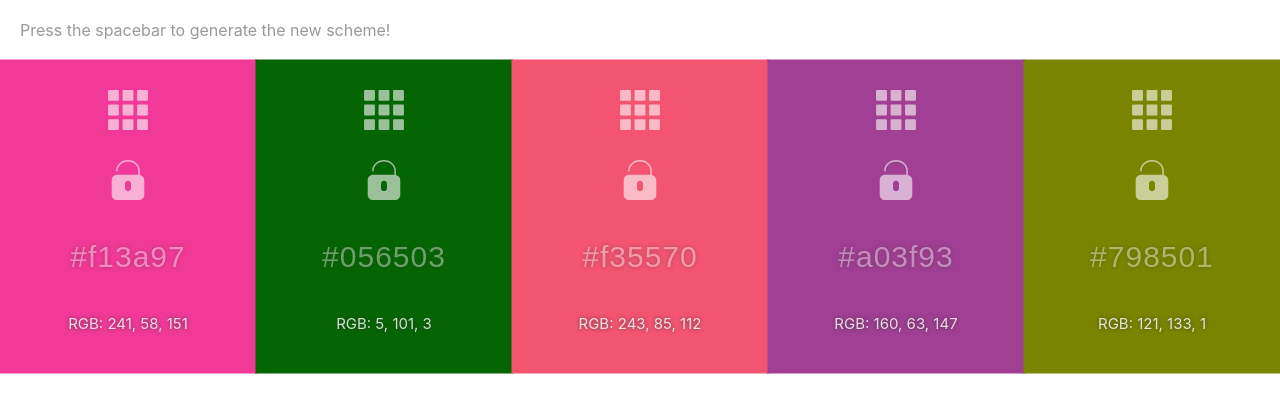
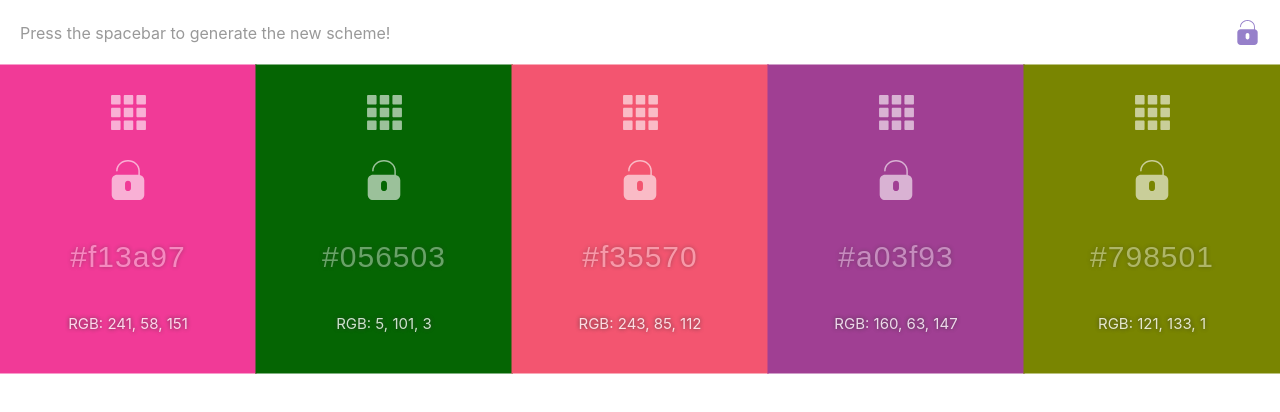
Before and after one commit to okradzemirian/color-generator, a React (Create React App) app: page / in a window 1280 px wide. Shown: the top 412 px of the page. Built offline with nearby package versions, Linux system fonts and the light colour scheme.

Commit message:
Added unlock all feature

```diff
--- a/src/_variables.scss
+++ b/src/_variables.scss
@@ -1,3 +1,5 @@
 $grey: #999;
 $dark: #333;
 $white: #fff;
+$primary: #512da8;
+$dark-primary: #311b92;
--- a/src/components/Color/Color.js
+++ b/src/components/Color/Color.js
@@ -1,11 +1,11 @@
-import React, { useState, useEffect } from 'react'
+import React, { useState } from 'react'
 import ShadesList from '../ShadesList/ShadesList'
 import convertRgbToHex from '../../utils/convertRgbToHex'
 import generateShadesAndTints from '../../utils/generateShadesAndTints'
-import styles from './Color.module.scss'
 import LockedSvg from '../../svg/Locked'
 import UnlockedSvg from '../../svg/Unlocked'
 import ShadesButtonSvg from '../../svg/ShadesButton'
+import styles from './Color.module.scss'
 
 const Color = ({ id, color, locked, dispatch }) => {
     const [shades, setShades] = useState({
@@ -46,12 +46,9 @@ const Color = ({ id, color, locked, dispatch }) => {
             />
 
             {locked ? (
-                <LockedSvg onClick={lockOrUnlock} className={styles.Locked} />
+                <LockedSvg onClick={lockOrUnlock} className={styles.Svg} />
             ) : (
-                <UnlockedSvg
-                    onClick={lockOrUnlock}
-                    className={styles.Unlocked}
-                />
+                <UnlockedSvg onClick={lockOrUnlock} className={styles.Svg} />
             )}
 
             <input
--- a/src/components/Color/Color.module.scss
+++ b/src/components/Color/Color.module.scss
@@ -1,4 +1,8 @@
 @import '../../variables';
+
+.Svg {
+    margin-top: 3rem;
+}
 
 .Color {
     flex-grow: 1;
@@ -40,8 +44,6 @@
     margin: 4rem 0;
 }
 
-.Locked,
-.Unlocked,
 .ShadesButton {
     width: 4rem;
     height: 4rem;
@@ -50,15 +52,9 @@
     margin-top: 3rem;
 }
 
-.Unlocked {
-    opacity: 0.6;
-}
-
-.Locked {
-    opacity: 0.8;
-}
-
 .ShadesButton {
+    width: 3.5rem;
+    height: 3.5rem;
     opacity: 0.6;
 
     &:hover {
--- a/src/components/ColorsList/ColorsList.js
+++ b/src/components/ColorsList/ColorsList.js
@@ -8,7 +8,7 @@ const ColorsList = () => {
 
     return (
         <div className={styles.Colors}>
-            {state.map((color, idx) => (
+            {state.map(color => (
                 <Color key={color.id} dispatch={dispatch} {...color} />
             ))}
         </div>
--- a/src/components/Header/Header.js
+++ b/src/components/Header/Header.js
@@ -1,12 +1,25 @@
-import React from 'react'
+import React, { useContext } from 'react'
+import UnlockedSvg from '../../svg/Unlocked'
+import ColorsContext from '../../context/ColorsContext'
 import styles from './Header.module.scss'
 
-const Header = () => (
+const Header = () => {
+    const { dispatch } = useContext(ColorsContext)
+
+    const unlockAll = () => {
+        dispatch({
+            type: 'UNLOCK_ALL',
+        })
+    }
+
+    return (
         <header className={styles.Header}>
             <p className={styles.Text}>
                 Press the spacebar to generate the new scheme!
             </p>
+            <UnlockedSvg onClick={unlockAll} className={styles.UnlockAll} />
         </header>
     )
+}
 
 export default Header
--- a/src/components/Header/Header.module.scss
+++ b/src/components/Header/Header.module.scss
@@ -3,8 +3,22 @@
 .Header {
     padding: 2rem;
     box-shadow: 0 3px 6px rgba($dark, 0.15);
+    display: flex;
+    justify-content: space-between;
+    align-items: center;
 }
 
 .Text {
     color: $grey;
 }
+
+.UnlockAll {
+    fill: $primary;
+    width: 2.5rem;
+    height: 2.5rem;
+    transition: fill 0.25s ease-in-out;
+
+    &:hover {
+        fill: $dark-primary;
+    }
+}
--- a/src/reducers/colorsReducer.js
+++ b/src/reducers/colorsReducer.js
@@ -22,6 +22,11 @@ const colorsReducer = (state, action) => {
                 }
                 return color
             })
+        case 'UNLOCK_ALL':
+            return state.map(color => ({
+                ...color,
+                locked: false,
+            }))
         default:
             return state
     }
--- a/src/svg/Locked.js
+++ b/src/svg/Locked.js
@@ -1,6 +1,7 @@
 import React from 'react'
+import styles from './Svg.module.scss'
 
-const Locked = props => (
+const Locked = ({ className, ...otherProps }) => (
     <svg
         version="1.1"
         id="Capa_1"
@@ -10,7 +11,8 @@ const Locked = props => (
         y="0px"
         viewBox="0 0 54 54"
         xmlSpace="preserve"
-        {...props}
+        className={`${styles.Unlocked} ${className || ''}`}
+        {...otherProps}
     >
         <path
             d="M43,20.113V14.5C43,6.505,35.822,0,27,0S11,6.505,11,14.5v5.613c-3.401,0.586-6,3.55-6,7.117v19.542
--- /dev/null
+++ b/src/svg/Svg.module.scss
@@ -0,0 +1,14 @@
+@import '../variables';
+
+.Unlocked,
+.Locked {
+    width: 4rem;
+    height: 4rem;
+    opacity: 0.6;
+    fill: $white;
+    cursor: pointer;
+}
+
+.Locked {
+    opacity: 0.8;
+}
--- a/src/svg/Unlocked.js
+++ b/src/svg/Unlocked.js
@@ -1,6 +1,7 @@
 import React from 'react'
+import styles from './Svg.module.scss'
 
-const Unlocked = props => (
+const Unlocked = ({ className, ...otherProps }) => (
     <svg
         version="1.1"
         id="Capa_1"
@@ -10,7 +11,8 @@ const Unlocked = props => (
         y="0px"
         viewBox="0 0 54 54"
         xmlSpace="preserve"
-        {...props}
+        className={`${styles.Unlocked} ${className || ''}`}
+        {...otherProps}
     >
         <path
             d="M43,20.113V14.5C43,6.505,35.822,0,27,0S11,6.505,11,14.5c0,0.553,0.447,1,1,1s1-0.447,1-1C13,7.607,19.28,2,27,2
```
Lines whose indentation alone changed are shown as unchanged.
